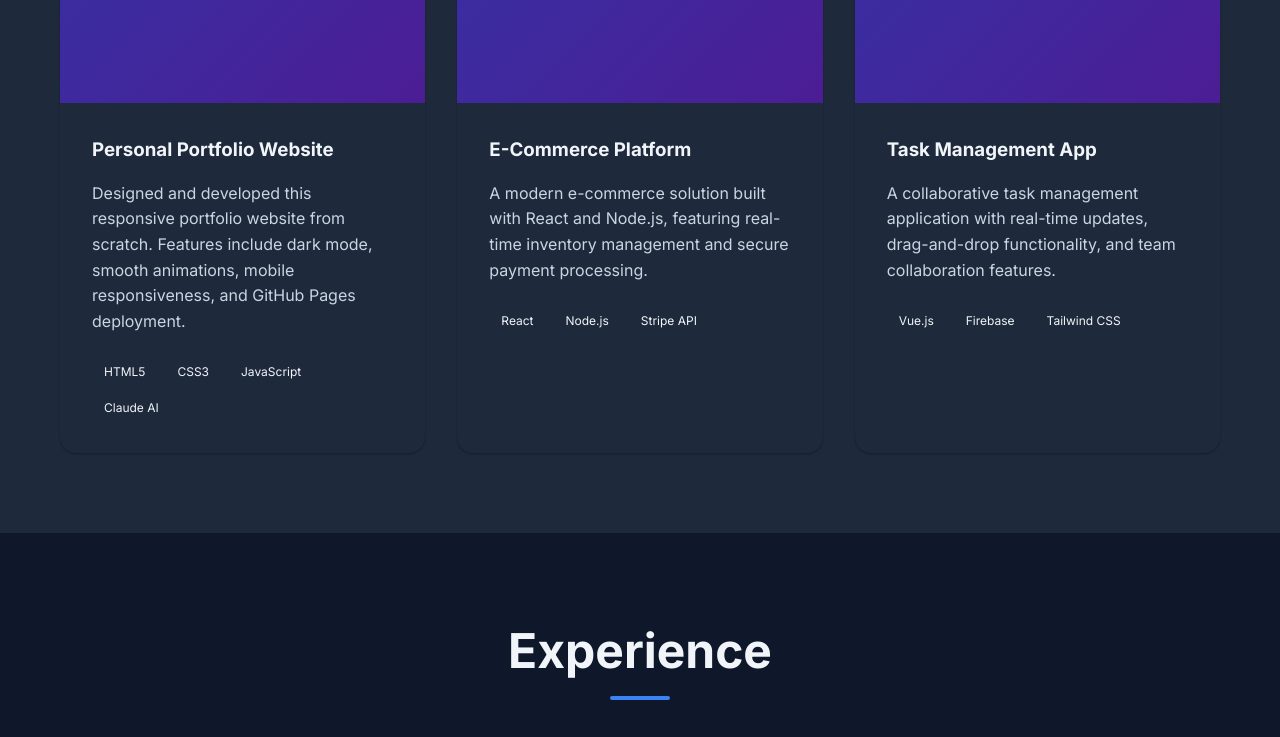
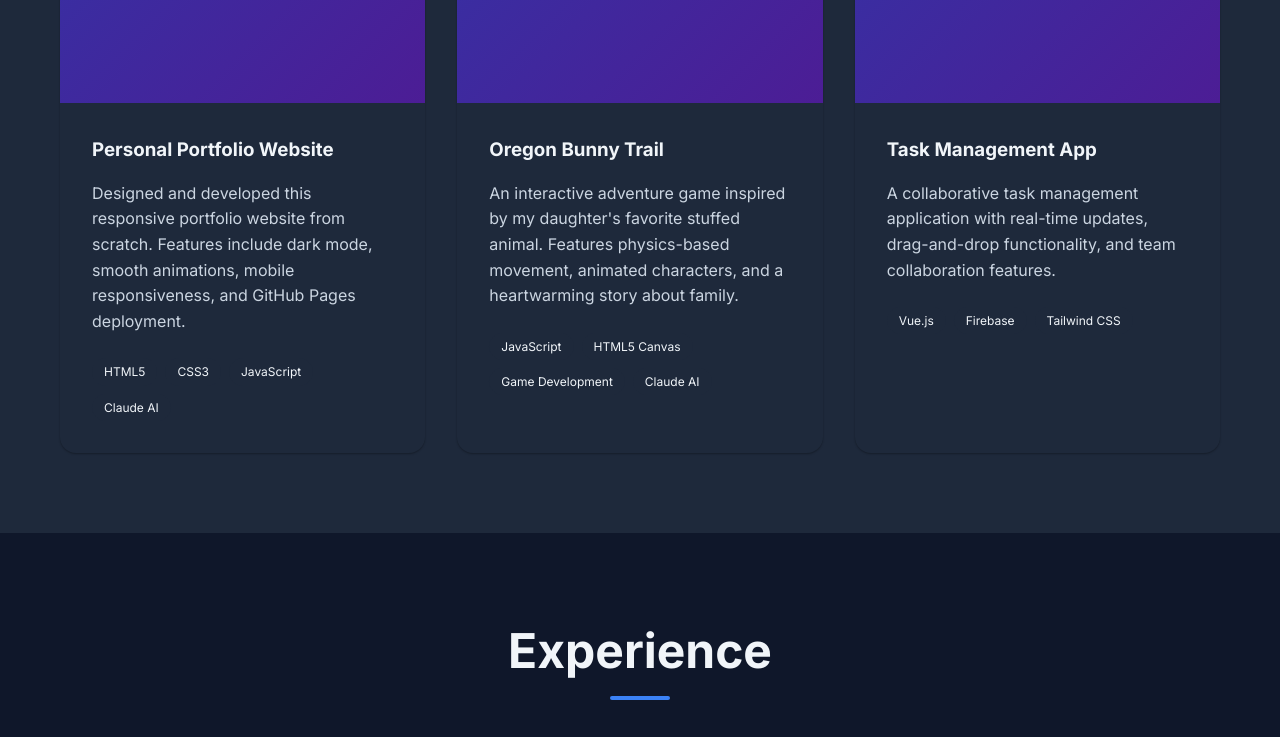
Before and after one commit to garwilson300/garrett-wilson-resume-website, a plain HTML site: page index.html in a window 1280 px wide. Shown: the part 2940-3677 px from the top of the page. Drawn offline with Linux system fonts and the light colour scheme.

Commit message:
Add Oregon Bunny Trail game to featured projects

```diff
--- a/index.html
+++ b/index.html
@@ -181,16 +181,17 @@
                 <div class="project-card">
                     <div class="project-image">
                         <div class="project-overlay">
-                            <a href="#" class="project-link">View Project →</a>
+                            <a href="https://garwilson300.github.io/oregon-bunny-trail/" class="project-link" target="_blank">Play Game →</a>
                         </div>
                     </div>
                     <div class="project-content">
-                        <h3>E-Commerce Platform</h3>
-                        <p>A modern e-commerce solution built with React and Node.js, featuring real-time inventory management and secure payment processing.</p>
+                        <h3>Oregon Bunny Trail</h3>
+                        <p>An interactive adventure game inspired by my daughter's favorite stuffed animal. Features physics-based movement, animated characters, and a heartwarming story about family.</p>
                         <div class="project-tech">
-                            <span>React</span>
-                            <span>Node.js</span>
-                            <span>Stripe API</span>
+                            <span>JavaScript</span>
+                            <span>HTML5 Canvas</span>
+                            <span>Game Development</span>
+                            <span>Claude AI</span>
                         </div>
                     </div>
                 </div>
```
